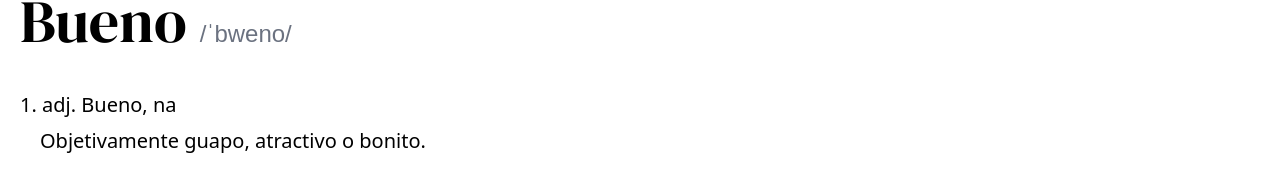
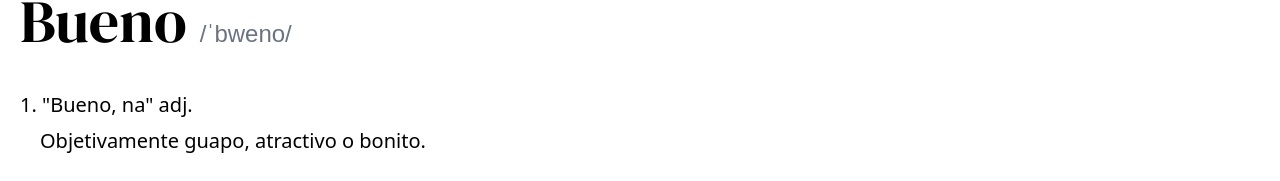
Before and after one commit to FOREVEREALIZE/diccionario-del-diccionario-furro, a Next.js app: page /d/bueno in a window 1280 px wide. Shown: the part 125-306 px from the top of the page. Built offline with nearby package versions, Linux system fonts and the light colour scheme; a web font is replaced by a local one.

Commit message:
Fix Meaning order

```diff
--- a/src/components/Meaning.tsx
+++ b/src/components/Meaning.tsx
@@ -6,7 +6,7 @@ export default function Meaning({ number, type, inflection, definition }: {
 }) {
     return (
         <div className="flex flex-col gap-2">
-            <h1 className="text-black text-xl">{number}. {type}. {inflection}</h1>
+            <h1 className="text-black text-xl">{number}. "{inflection}" {type}.</h1>
             <h2 className="text-black text-xl px-5">{definition}</h2>
         </div>
     )
```
